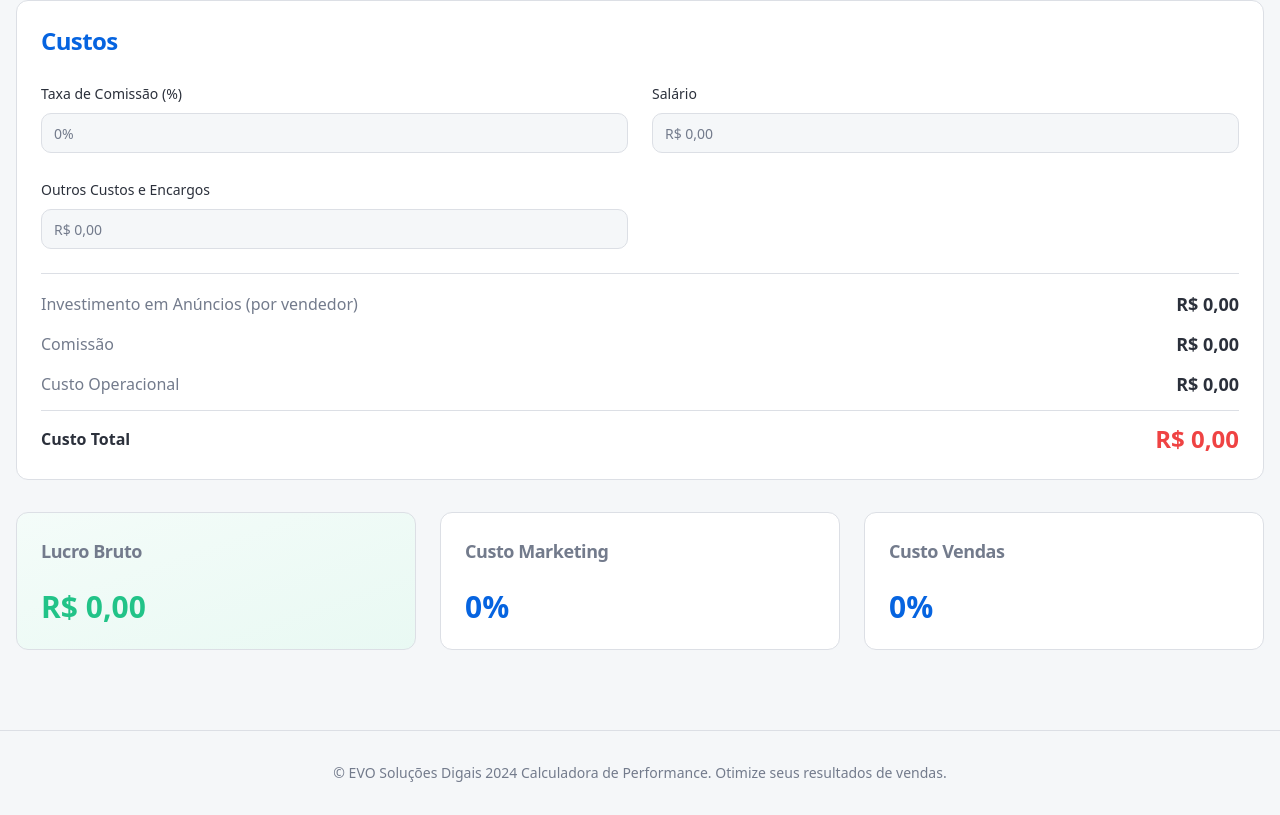
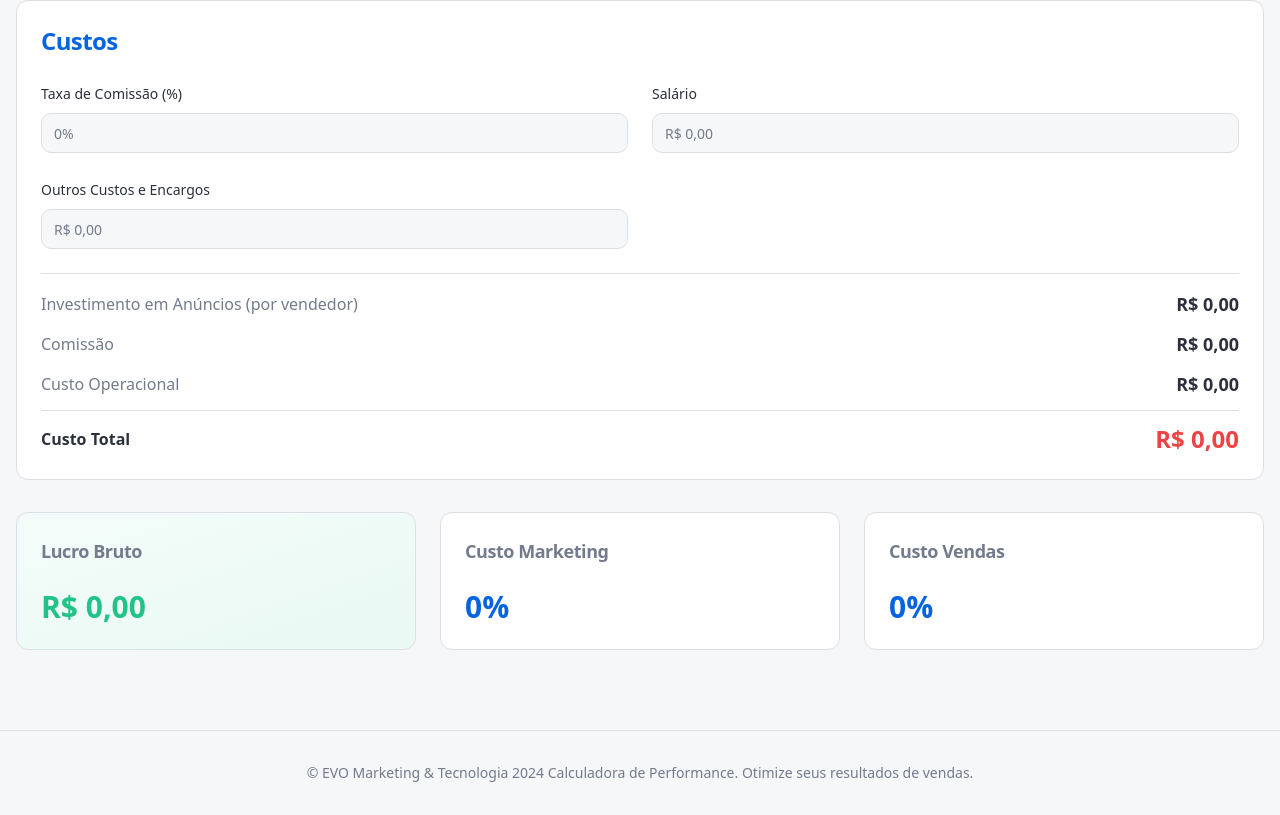
Before and after one commit to pedrohsoads-spec/sales-perf-meter, a React (Vite) app: page / in a window 1280 px wide. Shown: the part 1392-2207 px from the top of the page. Built offline with nearby package versions, Linux system fonts and the light colour scheme; the HTML template or start-up script is replaced by a standard one.

Commit message:
Manual edit: src/pages/Index.tsx

```diff
--- a/src/pages/Index.tsx
+++ b/src/pages/Index.tsx
@@ -46,7 +46,7 @@ const Index = () => {
 
       {/* Footer */}
       <footer className="container mx-auto px-4 py-8 text-center border-t border-border">
-        <p className="text-sm text-muted-foreground">© EVO Soluções Digais 2024 Calculadora de Performance. Otimize seus resultados de vendas.</p>
+        <p className="text-sm text-muted-foreground">© EVO Marketing & Tecnologia 2024 Calculadora de Performance. Otimize seus resultados de vendas.</p>
       </footer>
     </div>;
 };
```
